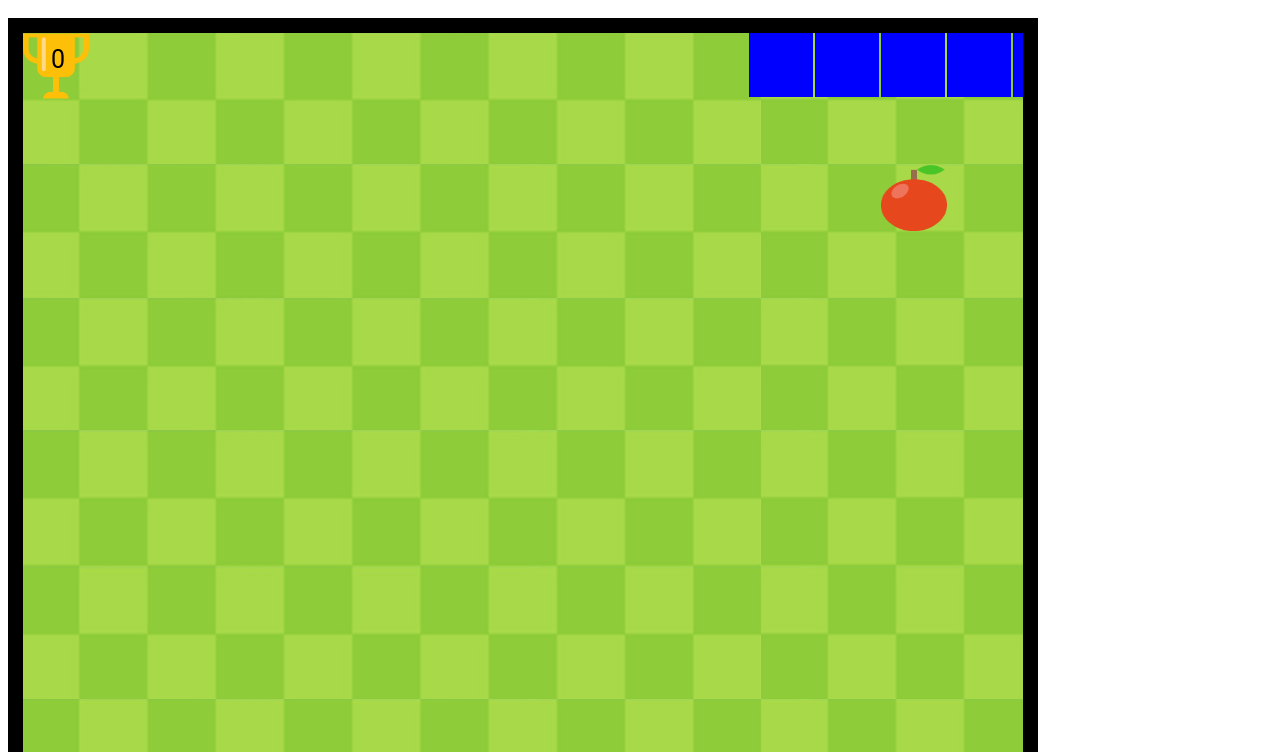
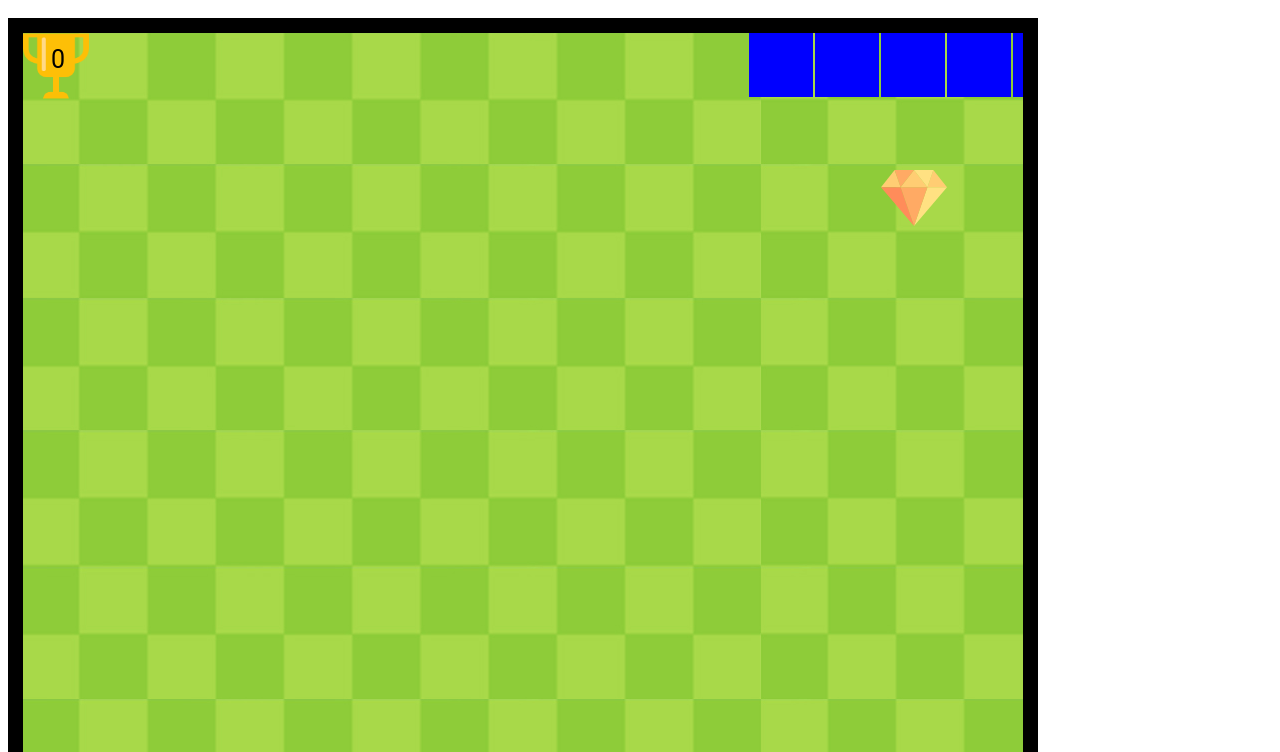
Before and after one commit to A4ANK/snake-game_basics_js, a plain HTML site: page index.html in a window 1280 px wide. Shown: the part 48-800 px from the top of the page. Drawn offline with Linux system fonts and the light colour scheme.

Commit message:
changes in assets

```diff
--- a/index.html
+++ b/index.html
@@ -4,7 +4,7 @@
         <style>
 
             #mycanvas{
-                background-image: url("assests/bg.jpg");
+                background-image: url("assets/bg.jpg");
                 border: 15px solid black;
             }
         </style>
--- a/snake.js
+++ b/snake.js
@@ -10,10 +10,10 @@ function init(){
     score = 0;
     //creating food object from the image.
     food_img =  new Image();
-    food_img.src = "assests/apple.png"
+    food_img.src = "assets/gem.svg"
 
     trophy = new Image();
-    trophy.src = "assests/trophy.png"
+    trophy.src = "assets/trophy.png"
 
     food = getRandomFood();
     game_over = false;
```
Also changed, not shown: assets/apple.png (renamed from assests/apple.png), assets/bg.jpg (renamed from assests/bg.jpg), assets/gem.svg (added), assets/trophy.png (renamed from assests/trophy.png), 1 other file.
